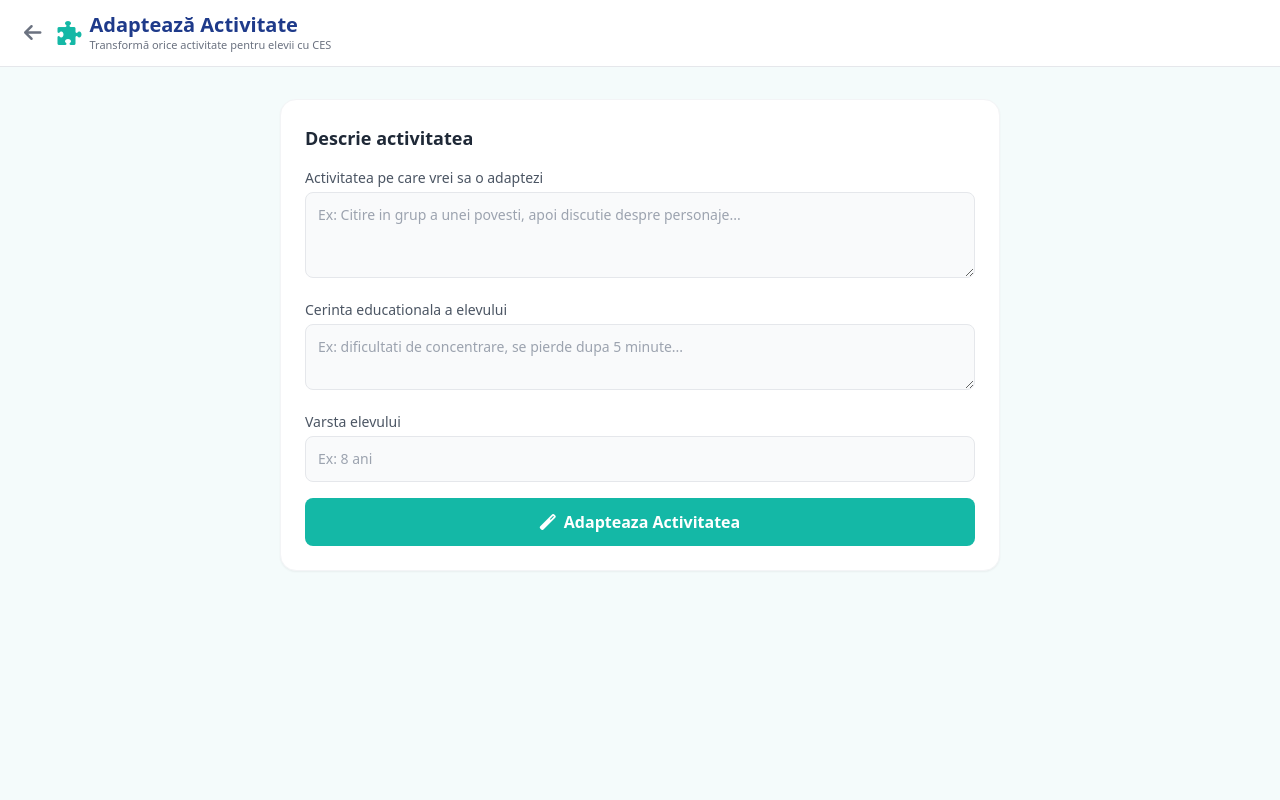
After one commit to andreibonce-spec/ability-project, a Flask app: page /adapteaza in a window 1280 px wide. The commit adds this page. Run offline with Flask 3, Linux system fonts and the light colour scheme; some libraries are stand-ins or nearby versions.

Commit message:
Add Adapteaza Activitate feature with new page and API endpoint

```diff
--- a/app.py
+++ b/app.py
@@ -198,6 +198,45 @@ STRATEGII DISPONIBILE:
     except Exception as e:
         return jsonify({"raspuns": f"Eroare de la serverul AI: {str(e)}"}), 500
 
+
+@app.route("/adapteaza")
+def adapteaza():
+    return render_template("adapteaza.html")
+
+@app.route("/api/adapteaza", methods = ["POST"])
+def adapteaza_activitate():
+    date = request.get_json()
+    activitate = date.get("activitate", "")
+    nevoie = date.get("nevoie", "")
+    varsta = date.get("varsta", "")
+
+    try:
+        message = client.messages.create(
+            model="claude-sonnet-4-6",
+            max_tokens=1024,
+            system="""Esti ABILITY, un asistent educational pentru profesori care lucreaza cu elevi cu cerinte educationale speciale (CES).
+
+Profesorul iti da o activitate si nevoia unui elev. Tu trebuie sa adaptezi activitatea pentru acel elev.
+
+Reguli:
+- Pastreaza obiectivul original al activitatii
+- Ofera 2-3 variante de adaptare
+- Fii concret si practic
+- Explica DE CE fiecare adaptare ajuta
+- Fara jargon academic
+- Raspunde in limba romana""",
+            messages=[
+                {"role": "user", "content": f"Activitatea: {activitate}\nNevoia elevului: {nevoie}\nVarsta elevului: {varsta}"}
+            ]
+        )
+        raspuns = message.content[0].text
+        return jsonify({"raspuns": raspuns})
+    except Exception as e:
+        return jsonify({"raspuns": f"Eroare: {str(e)}"}), 500
+
+
+
+
 # ==========================================
 #             PORNIREA APLICAȚIEI
 # ==========================================
--- /dev/null
+++ b/templates/adapteaza.html
@@ -0,0 +1,101 @@
+<!DOCTYPE html>
+<html lang="ro">
+<head>
+    <meta charset="UTF-8">
+    <meta name="viewport" content="width=device-width, initial-scale=1.0">
+    <title>ABILITY - Adaptează Activitate</title>
+    <script src="https://cdn.tailwindcss.com"></script>
+    <link href="https://cdnjs.cloudflare.com/ajax/libs/font-awesome/6.0.0/css/all.min.css" rel="stylesheet">
+</head>
+<body class="bg-[#f4fbfb] min-h-screen font-sans antialiased text-gray-800">
+
+    <header class="bg-white border-b border-gray-200 sticky top-0 z-40">
+        <div class="flex justify-between items-center px-6 py-3">
+            <div class="flex items-center gap-4">
+                <a href="/" class="text-gray-500 hover:text-blue-600 transition"><i class="fas fa-arrow-left text-xl"></i></a>
+                <div class="flex items-center gap-2">
+                    <i class="fas fa-puzzle-piece text-teal-500 text-2xl"></i>
+                    <div>
+                        <h1 class="text-xl font-bold text-blue-900 leading-tight">Adaptează Activitate</h1>
+                        <p class="text-[11px] text-gray-500">Transformă orice activitate pentru elevii cu CES</p>
+                    </div>
+                </div>
+            </div>
+        </div>
+    </header>
+
+    <main class="max-w-3xl mx-auto px-6 py-8">
+        <div class="bg-white rounded-2xl shadow-sm border border-gray-100 p-6 mb-6">
+            <h2 class="text-lg font-bold text-gray-800 mb-4">Descrie activitatea</h2>
+            <div class="space-y-4">
+                <div>
+                    <label class="block text-sm text-gray-600 mb-1">Activitatea pe care vrei sa o adaptezi</label>
+                    <textarea id="activitate" rows="3" class="w-full p-3 bg-gray-50 rounded-lg border border-gray-200 focus:outline-none focus:ring-2 focus:ring-teal-500 focus:bg-white text-sm" placeholder="Ex: Citire in grup a unei povesti, apoi discutie despre personaje..."></textarea>
+                </div>
+                <div>
+                    <label class="block text-sm text-gray-600 mb-1">Cerinta educationala a elevului</label>
+                    <textarea id="nevoie" rows="2" class="w-full p-3 bg-gray-50 rounded-lg border border-gray-200 focus:outline-none focus:ring-2 focus:ring-teal-500 focus:bg-white text-sm" placeholder="Ex: dificultati de concentrare, se pierde dupa 5 minute..."></textarea>
+                </div>
+                <div>
+                    <label class="block text-sm text-gray-600 mb-1">Varsta elevului</label>
+                    <input type="text" id="varsta" class="w-full p-3 bg-gray-50 rounded-lg border border-gray-200 focus:outline-none focus:ring-2 focus:ring-teal-500 focus:bg-white text-sm" placeholder="Ex: 8 ani">
+                </div>
+                <button id="btnAdapteaza" class="w-full bg-teal-500 hover:bg-teal-600 text-white font-bold py-3 rounded-lg transition flex items-center justify-center gap-2">
+                    <i class="fas fa-magic"></i> Adapteaza Activitatea
+                </button>
+            </div>
+        </div>
+
+        <div id="rezultat" class="hidden bg-white rounded-2xl shadow-sm border border-gray-100 p-6">
+            <div class="flex items-center gap-2 mb-4">
+                <i class="fas fa-robot text-teal-500"></i>
+                <h2 class="text-lg font-bold text-gray-800">Activitate Adaptata</h2>
+            </div>
+            <div id="raspunsText" class="text-sm text-gray-700 leading-relaxed whitespace-pre-wrap"></div>
+        </div>
+
+        <div id="loading" class="hidden text-center py-8">
+            <div class="inline-flex items-center gap-2 text-teal-600">
+                <i class="fas fa-spinner fa-spin text-xl"></i>
+                <span class="text-sm font-medium">ABILITY adapteaza activitatea...</span>
+            </div>
+        </div>
+    </main>
+
+    <script>
+        document.getElementById('btnAdapteaza').addEventListener('click', async () => {
+            const activitate = document.getElementById('activitate').value.trim();
+            const nevoie = document.getElementById('nevoie').value.trim();
+            const varsta = document.getElementById('varsta').value.trim();
+
+            if (!activitate || !nevoie) {
+                alert('Completeaza cel putin activitatea si cerinta elevului.');
+                return;
+            }
+
+            document.getElementById('loading').classList.remove('hidden');
+            document.getElementById('rezultat').classList.add('hidden');
+            document.getElementById('btnAdapteaza').disabled = true;
+
+            try {
+                const response = await fetch('/api/adapteaza', {
+                    method: 'POST',
+                    headers: { 'Content-Type': 'application/json' },
+                    body: JSON.stringify({ activitate, nevoie, varsta })
+                });
+
+                const data = await response.json();
+                let text = data.raspuns.replace(/\*\*(.*?)\*\*/g, '<strong>$1</strong>');
+                document.getElementById('raspunsText').innerHTML = text;
+                document.getElementById('rezultat').classList.remove('hidden');
+            } catch (error) {
+                document.getElementById('raspunsText').textContent = 'Nu m-am putut conecta la server.';
+                document.getElementById('rezultat').classList.remove('hidden');
+            }
+
+            document.getElementById('loading').classList.add('hidden');
+            document.getElementById('btnAdapteaza').disabled = false;
+        });
+    </script>
+</body>
+</html>
--- a/templates/dashboard.html
+++ b/templates/dashboard.html
@@ -56,6 +56,9 @@
         <nav class="flex gap-2 px-6 py-2">
             <a href="/" class="bg-blue-500 text-white px-4 py-2 rounded-lg text-sm font-medium flex items-center gap-2 shadow-sm">
                 <i class="fas fa-th-large"></i> Dashboard
+            </a>
+            <a href="/adapteaza" class="text-gray-600 hover:bg-gray-100 px-4 py-2 rounded-lg text-sm font-medium flex items-center gap-2 transition">
+                <i class="fas fa-puzzle-piece text-teal-400"></i> Adaptează Activitate
             </a>
             <!-- LINK-UL CATRE PAGINA NOUA DE COLABORARE -->
             <a href="/colaborare" class="text-gray-600 hover:bg-gray-100 px-4 py-2 rounded-lg text-sm font-medium flex items-center gap-2 transition">
```
